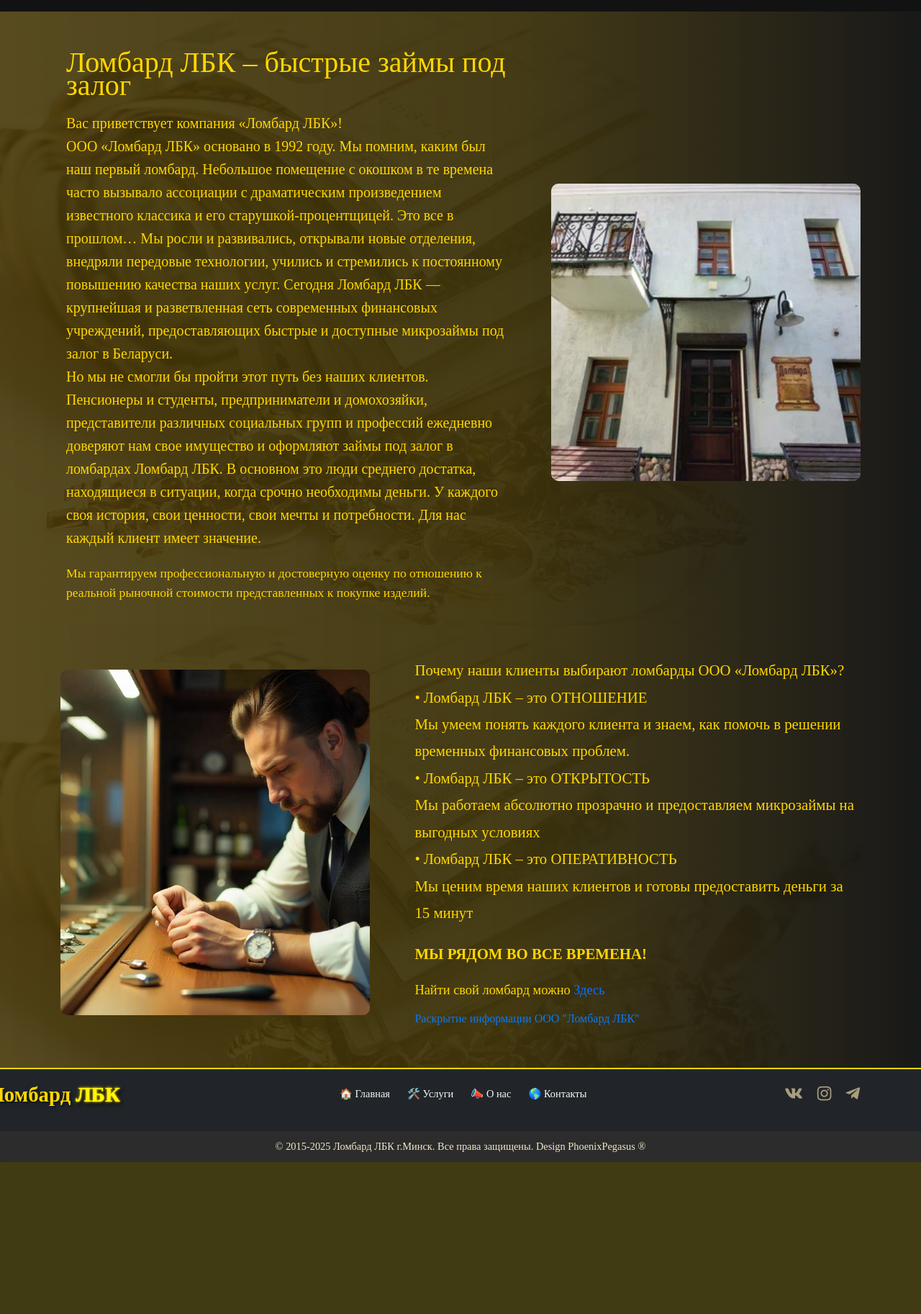
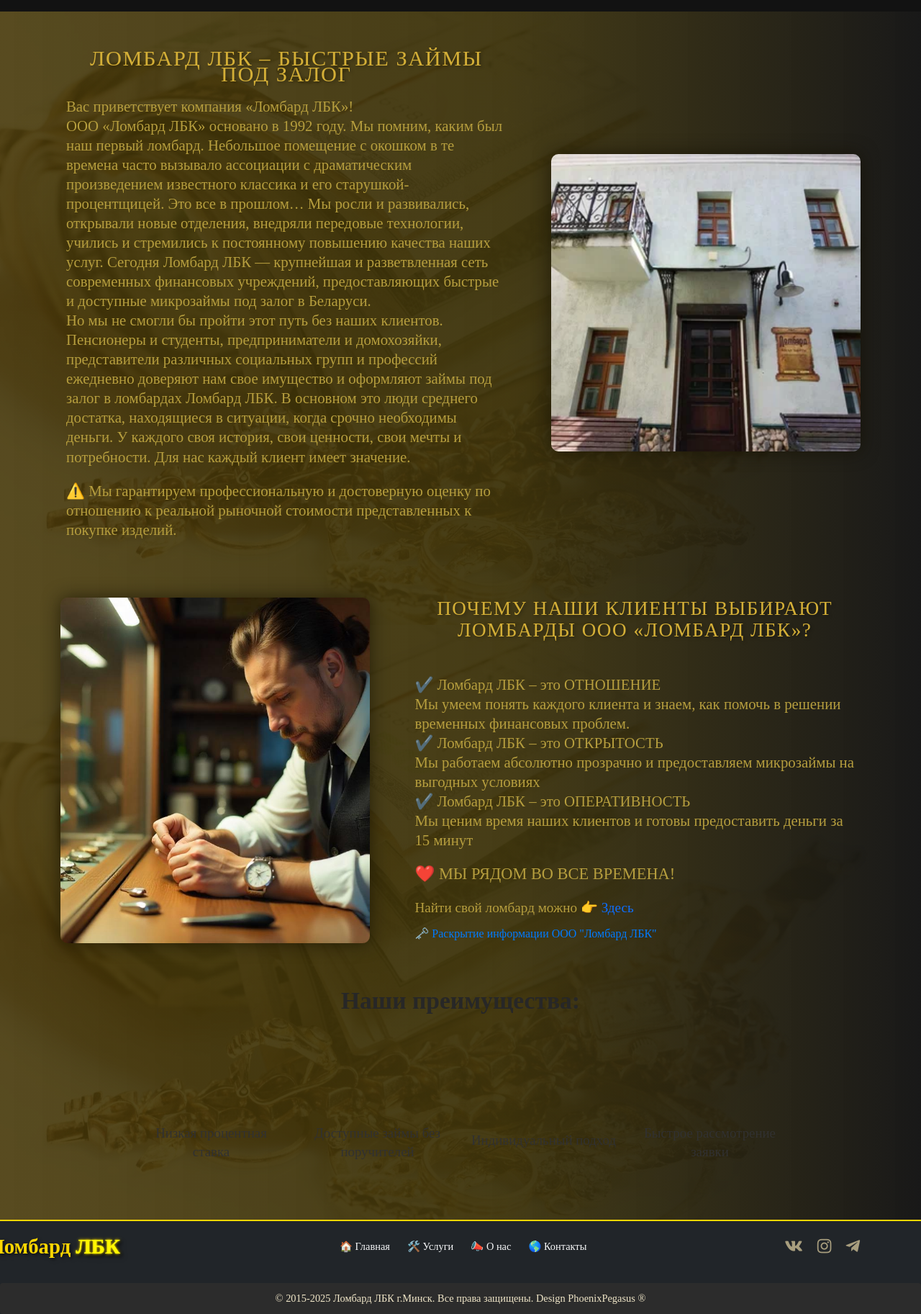
Before and after one commit to TumashenkaAliaksandr/lomabard_lbk, a Django app: page /about/ in a window 1280 px wide. Shown: the part 185-2010 px from the top of the page at 72% size. Before the commit the page ends 1799 px from the top, so only its background shows below. Run offline with Django 5.2, Linux system fonts and the light colour scheme; data that the repository does not hold is empty.

Commit message:
added new block Steps - on the about page

```diff
--- a/webapp/static/webapp/css/main.css
+++ b/webapp/static/webapp/css/main.css
@@ -3921,6 +3921,34 @@ body.light-theme .lombard-addresses-phone:hover {
     padding: 0 20px;
 }
 
+.sercives-info-left p{
+    font-size: 1.3em;
+    color: #b69e3e;
+    line-height: 1.15;
+    margin-bottom: 1em;
+}
+
+.sercives-info-left h5{
+    font-size: 1.4em;
+    color: #b69e3e;
+    line-height: 1.15;
+    margin-bottom: 1em;
+}
+
+body.light-theme .sercives-info-left h5{
+    font-size: 1.4em;
+    color: #68675f;
+    line-height: 1.15;
+    margin-bottom: 1em;
+}
+
+body.light-theme .sercives-info-left p{
+    font-size: 1.3em;
+    color: #68675f;
+    line-height: 1.15;
+    margin-bottom: 1em;
+}
+
 /* Обертка блока с изображением */
 .about-info-img {
     flex: 1 1 40%;      /* занимает 40% ширины контейнера */
@@ -3930,8 +3958,79 @@ body.light-theme .lombard-addresses-phone:hover {
 }
 
 .sercives-info-left p {
-    line-height: 1.8;
-}
+    line-height: 1.3;
+}
+
+.tablet-text {
+    font-size: 1.1em;
+    color: #b69e3e;
+    line-height: 1.1;
+}
+
+body.light-theme .tablet-text {
+    font-size: 1.1em;
+    color: #68675f;
+    line-height: 1.1;
+}
+
+.steps {
+  padding: 40px 0 20px 0;
+}
+
+.steps h3 {
+  text-align: center;
+  font-size: 2.1em;
+  font-weight: 700;
+  margin-bottom: 32px;
+  color: #272727;
+}
+
+.steps-items .row {
+  display: flex;
+  flex-wrap: wrap;
+  gap: 25px 0;
+  justify-content: center;
+}
+
+.step-item {
+  width: 100%;
+  max-width: 280px;
+  flex: 1 1 22%;
+  box-sizing: border-box;
+  display: flex;
+  flex-direction: column;
+  align-items: center;
+  margin-bottom: 26px;
+  text-align: center;
+}
+
+.step-item-img {
+  margin-bottom: 18px;
+  height: 100px;
+  display: flex;
+  align-items: center;
+  justify-content: center;
+}
+
+.step-item-img svg {
+  max-height: 100px;
+  width: auto;
+  display: block;
+}
+
+.step-item p {
+  font-size: 1.18em;
+  font-weight: 500;
+  line-height: 1.4;
+  color: #313131;
+  margin: 0 0 0 0;
+  min-height: 48px; /* Можно увеличить для выравнивания */
+  display: flex;
+  align-items: center;
+  justify-content: center;
+}
+
+
 
 
 
@@ -4014,3 +4113,52 @@ body.light-theme .scroll-top-btn {
   background-color: #fff700;
   color: #000;
 }
+
+.about-h3 {
+    line-height: 0.7;
+    margin-bottom: 20px;
+    text-align: center;
+    font-size: 1.9rem;
+    color: #d4af37;
+    text-transform: uppercase;
+    letter-spacing: 1.5px;
+    font-weight: 500;
+    filter: drop-shadow(2px 2px 2px rgba(0, 0, 0, 0.3));
+}
+
+
+body.light-theme .about-h3 {
+    line-height: 0.7;
+    margin-bottom: 20px;
+    text-align: center;
+    font-size: 1.9rem;
+    color: #68675f;
+    text-transform: uppercase;
+    letter-spacing: 1.5px;
+    font-weight: 500;
+    filter: drop-shadow(2px 2px 2px rgba(0, 0, 0, 0.3));
+}
+
+.sercives-info-left-two h3 {
+    line-height: 1.1;
+    margin-bottom: 20px;
+    text-align: center;
+    font-size: 1.7rem;
+    color: #d4af37;
+    text-transform: uppercase;
+    letter-spacing: 1.5px;
+    font-weight: 500;
+    filter: drop-shadow(2px 2px 2px rgba(0, 0, 0, 0.3));
+}
+
+body.light-theme .sercives-info-left-two h3 {
+    line-height: 1.1;
+    margin-bottom: 20px;
+    text-align: center;
+    font-size: 1.7rem;
+    color: #68675f;
+    text-transform: uppercase;
+    letter-spacing: 1.5px;
+    font-weight: 500;
+    filter: drop-shadow(2px 2px 2px rgba(0, 0, 0, 0.3));
+}
--- a/webapp/templates/webapp/about.html
+++ b/webapp/templates/webapp/about.html
@@ -15,9 +15,9 @@
             <div class="sercives-info sercives-info-1 col-12 col-sm-12">
                 <div class="row" style="display: flex; align-items: center; gap: 30px;">
                     <div class="sercives-info-left sercives-info-left-1" style="flex: 1; padding-right: 20px;">
-                        <h3 class="h3" style="font-size: 2.5em; line-height: 0.8; margin-bottom: 20px;">Ломбард ЛБК –
+                        <h3 class="about-h3">Ломбард ЛБК –
                             быстрые займы под залог</h3>
-                        <p style="font-size: 1.25em; line-height: 1.6; margin-bottom: 1em;">
+                        <p>
                             Вас приветствует компания «Ломбард ЛБК»!<br/>
                             ООО «Ломбард ЛБК» основано в 1992 году. Мы помним, каким был наш первый ломбард. Небольшое
                             помещение с окошком в те времена часто вызывало ассоциации с драматическим произведением
@@ -33,15 +33,15 @@
                             У каждого своя история, свои ценности, свои мечты и потребности. Для нас каждый клиент имеет
                             значение.
                         </p>
-                        <p class="tablet-text mobile-text" style="font-size: 1.1em; line-height: 1.5;">
-                            Мы гарантируем профессиональную и достоверную оценку по отношению к реальной рыночной
+                        <p class="tablet-text mobile-text">
+                            ⚠️ Мы гарантируем профессиональную и достоверную оценку по отношению к реальной рыночной
                             стоимости представленных к покупке изделий.
                         </p>
                     </div>
                     <div class="about-info-img about-info-img-1 info-img" itemscope
                          itemtype="https://schema.org/ImageObject" style="flex: 1; height: 413px;">
                         <img src="{% static 'webapp/img/lbk.png' %}" alt="О нас" itemprop="contentUrl"
-                             style="width: 100%; height: 100%; object-fit: cover; border-radius: 10px;"/>
+                             style="width: 100%; height: 100%; box-shadow: 0 0 25px rgb(17 15 1 / 68%); object-fit: cover; border-radius: 10px;"/>
                         <span hidden itemprop="name">О нас</span>
                     </div>
                 </div>
@@ -50,40 +50,91 @@
             <!-- Второй блок: фото слева, текст справа -->
             <div class="sercives-info sercives-info-2 col-12 col-sm-12" style="margin-top: 60px;">
                 <div class="row" style="display: flex; flex-direction: row-reverse; align-items: center; gap: 30px;">
-                    <div class="sercives-info-left sercives-info-left-2" style="flex: 1; padding-left: 20px;">
-                        <p style="font-size: 1.3em;">
-                            Почему наши клиенты выбирают ломбарды ООО «Ломбард ЛБК»?<br/>
-                            • Ломбард ЛБК – это ОТНОШЕНИЕ<br/>
+                    <div class="sercives-info-left sercives-info-left-two sercives-info-left-2" style="flex: 1; padding-left: 20px;">
+                        <h3>Почему наши клиенты выбирают ломбарды ООО «Ломбард ЛБК»?</h3><br/>
+                           <p> ✔️ Ломбард ЛБК – это ОТНОШЕНИЕ<br/>
                             Мы умеем понять каждого клиента и знаем, как помочь в решении временных финансовых
                             проблем.<br/>
-                            • Ломбард ЛБК – это ОТКРЫТОСТЬ<br/>
+                            ✔️ Ломбард ЛБК – это ОТКРЫТОСТЬ<br/>
                             Мы работаем абсолютно прозрачно и предоставляем микрозаймы на выгодных условиях<br/>
-                            • Ломбард ЛБК – это ОПЕРАТИВНОСТЬ<br/>
+                            ✔️ Ломбард ЛБК – это ОПЕРАТИВНОСТЬ<br/>
                             Мы ценим время наших клиентов и готовы предоставить деньги за 15 минут
                         </p>
 
-                        <p style="font-size: 1.3em; font-weight: bold; margin-top: 20px; margin-bottom: 15px;">
-                            МЫ РЯДОМ ВО ВСЕ ВРЕМЕНА!
-                        </p>
+                        <h5>
+                            ❤️ МЫ РЯДОМ ВО ВСЕ ВРЕМЕНА!
+                        </h5>
 
-                        <p style="font-size: 1.15em; margin-bottom: 10px;">
-                            Найти свой ломбард можно <a href="/adresa-lombardov/">Здесь</a>
+                        <p style="font-size: 1.2em; margin-bottom: 10px;">
+                            Найти свой ломбард можно 👉 <a href="/adresa-lombardov/">Здесь</a>
                         </p>
 
                         <a href="/informaciya-o-kompanii/"
                            style="font-size: 1em; color: #007bff; text-decoration: underline;">
-                            Раскрытие информации ООО "Ломбард ЛБК"
+                            🗝️ Раскрытие информации ООО "Ломбард ЛБК"
                         </a>
                     </div>
                     <div class="about-info-img info-img about-info-img-2" itemscope
                          itemtype="https://schema.org/ImageObject" style="flex: 1; height: 480px;">
                         <img src="{% static 'webapp/img/lbk_about.jpeg' %}" alt="О нас" itemprop="contentUrl"
-                             style="width: 100%; height: 100%; object-fit: cover; border-radius: 10px;"/>
+                             style="width: 100%; height: 100%; object-fit: cover; box-shadow: 0 0 25px rgb(17 15 1 / 68%); border-radius: 10px;"/>
                         <span hidden itemprop="name">О нас</span>
                     </div>
                 </div>
             </div>
         </div>
+
+        <div class="steps order-4 container">
+        <h3>Наши преимущества:</h3>
+        <div class="steps-items steps-items-1">
+            <div class="row">
+                <div class="step-item col-6 col-md-3">
+                    <div class="step-item-img">
+                        <!-- SVG ИКОНКА №1 -->
+                        <svg width="105" height="131" viewBox="0 0 105 131" fill="none"
+                             xmlns="http://www.w3.org/2000/svg">
+                            <!-- ...ваш SVG код... -->
+                        </svg>
+                    </div>
+                    <p>Низкая процентная ставка</p>
+                </div>
+
+                <div class="step-item col-6 col-md-3">
+                    <div class="step-item-img step-item-img-doc">
+                        <!-- SVG ИКОНКА №2 -->
+                        <svg width="130" height="131" viewBox="0 0 130 131" fill="none"
+                             xmlns="http://www.w3.org/2000/svg">
+                            <!-- ...ваш SVG код... -->
+                        </svg>
+                    </div>
+                    <p>Доступные займы без поручителей</p>
+                </div>
+
+                <div class="step-item col-6 col-md-3">
+                    <div class="step-item-img">
+                        <!-- SVG ИКОНКА №3 -->
+                        <svg width="117" height="131" viewBox="0 0 117 131" fill="none"
+                             xmlns="http://www.w3.org/2000/svg">
+                            <!-- ...ваш SVG код... -->
+                        </svg>
+                    </div>
+                    <p>Индивидуальный подход</p>
+                </div>
+
+                <div class="step-item col-6 col-md-3">
+                    <div class="step-item-img">
+                        <!-- SVG ИКОНКА №4 -->
+                        <svg width="110" height="126" viewBox="0 0 110 126" fill="none"
+                             xmlns="http://www.w3.org/2000/svg">
+                            <!-- ...ваш SVG код... -->
+                        </svg>
+                    </div>
+                    <p>Быстрое рассмотрение заявки</p>
+                </div>
+            </div>
+        </div>
+    </div>
     </section>
 
+
 {% endblock %}
```
